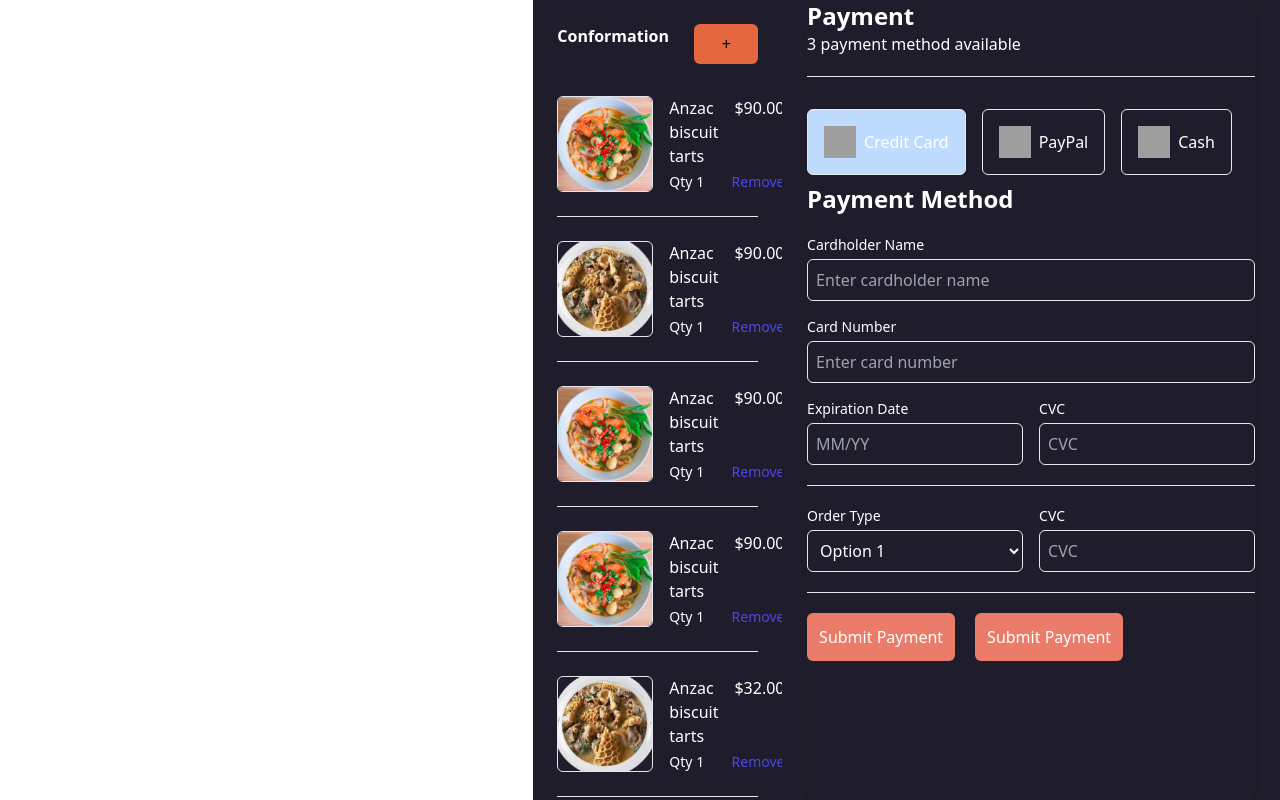
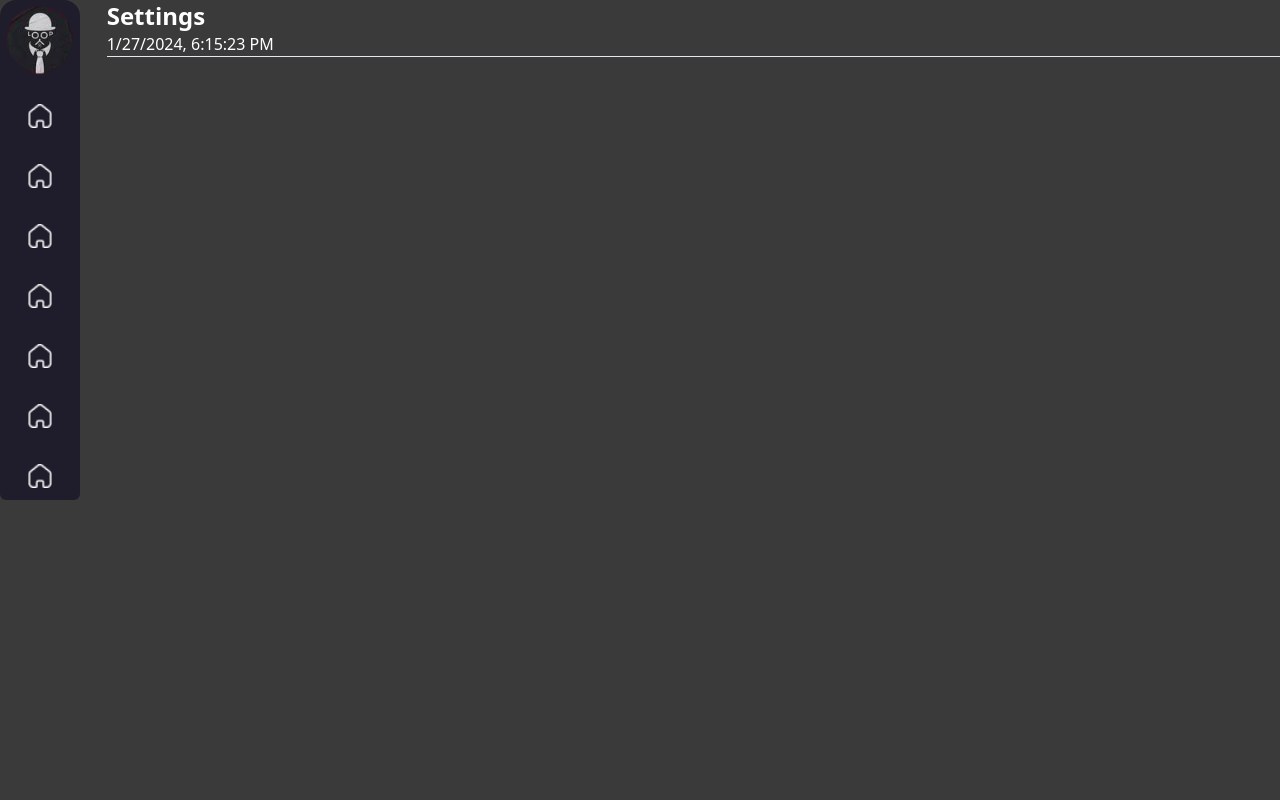
Before and after one commit to HarshanaSenadeera/POS_System_React_Loopy, a React (Create React App) app: page / in a window 1280 px wide. Built offline with nearby package versions, Linux system fonts and the light colour scheme; grey boxes are pictures that could not be loaded.

Commit message:
Start create setting component

```diff
--- a/package.json
+++ b/package.json
@@ -5,6 +5,7 @@
   "dependencies": {
     "@headlessui/react": "^1.7.18",
     "@heroicons/react": "^2.1.1",
+    "@react-icons/all-files": "^4.1.0",
     "@testing-library/jest-dom": "^5.17.0",
     "@testing-library/react": "^13.4.0",
     "@testing-library/user-event": "^13.5.0",
@@ -15,6 +16,7 @@
     "font-awesome": "^4.7.0",
     "react": "^18.2.0",
     "react-dom": "^18.2.0",
+    "react-icons": "^5.0.1",
     "react-router-dom": "^6.21.3",
     "react-scripts": "5.0.1",
     "typescript": "^4.9.5",
--- a/src/Component/Comformation/Comformation.tsx
+++ b/src/Component/Comformation/Comformation.tsx
@@ -1,6 +1,7 @@
 import {Fragment, useState} from "react";
 import Hot from "../../assests/Hot.png";
 import Cold from "../../assests/Cold.png";
+import { CiCreditCard1 } from "react-icons/ci";
 
 
 
@@ -312,13 +313,13 @@ export default function Conformation() {
                             </div>
                             <div>
                                 <label htmlFor="cvc" className="block text-sm font-medium text-white">
-                                    CVC
+                                    Table no.
                                 </label>
                                 <input
                                     type="text"
                                     id="cvc"
                                     className="mt-1 p-2 w-full border rounded-md bg-dishes"
-                                    placeholder="CVC"
+                                    placeholder="Table no."
                                     value={cvc}
                                     onChange={(e) => setCvc(e.target.value)}
                                     required
--- /dev/null
+++ b/src/Component/settings/settings.tsx
@@ -0,0 +1,79 @@
+import logo from "../../assests/logo new.png";
+import home from "../../assests/Home.png";
+import {useEffect, useState} from "react";
+
+export default function Settings() {
+
+    /*Set Date and time*/
+    const [currentDate, setCurrentDate] = useState(new Date());
+
+    useEffect(() => {
+        const intervalId = setInterval(() => {
+            setCurrentDate(new Date());
+        }, 1000); // Update every second
+
+        // Clear the interval when the component unmounts
+        return () => clearInterval(intervalId);
+    }, []);
+
+    return(
+
+        <div className="bg-customgray w-screen flex flex-wrap flex-shrink">
+
+            {/*Right content*/}
+            <div className="h-screen w-1/12">
+                {/* Logo */}
+                <div className="h-auto w-16 md:w-20 bg-customblack rounded-2xl flex flex-col flex-wrap">
+                    <img src={logo} className="items-center" alt="Logo"/>
+
+                    {/* Buttons */}
+                    <button
+                        className="h-10 md:h-12 w-full bg-customblack rounded-md mt-2 md:mt-3 flex items-center justify-evenly hover:bg-homeicon">
+                        <img src={home} alt="Home Icon" className="h-5 md:h-6 w-5 md:w-6"/>
+                    </button>
+                    <button
+                        className="h-10 md:h-12 w-full bg-customblack rounded-md mt-2 md:mt-3 flex items-center justify-evenly hover:bg-homeicon">
+                        <img src={home} alt="Home Icon" className="h-5 md:h-6 w-5 md:w-6"/>
+                    </button>
+                    <button
+                        className="h-10 md:h-12 w-full bg-customblack rounded-md mt-2 md:mt-3 flex items-center justify-evenly hover:bg-homeicon">
+                        <img src={home} alt="Home Icon" className="h-5 md:h-6 w-5 md:w-6"/>
+                    </button>
+                    <button
+                        className="h-10 md:h-12 w-full bg-customblack rounded-md mt-2 md:mt-3 flex items-center justify-evenly hover:bg-homeicon">
+                        <img src={home} alt="Home Icon" className="h-5 md:h-6 w-5 md:w-6"/>
+                    </button>
+                    <button
+                        className="h-10 md:h-12 w-full bg-customblack rounded-md mt-2 md:mt-3 flex items-center justify-evenly hover:bg-homeicon">
+                        <img src={home} alt="Home Icon" className="h-5 md:h-6 w-5 md:w-6"/>
+                    </button>
+                    <button
+                        className="h-10 md:h-12 w-full bg-customblack rounded-md mt-2 md:mt-3 flex items-center justify-evenly hover:bg-homeicon">
+                        <img src={home} alt="Home Icon" className="h-5 md:h-6 w-5 md:w-6"/>
+                    </button>
+                    <button
+                        className="h-10 md:h-12 w-full bg-customblack rounded-md mt-2 md:mt-3 flex items-center justify-evenly hover:bg-homeicon">
+                        <img src={home} alt="Home Icon" className="h-5 md:h-6 w-5 md:w-6"/>
+                    </button>
+                    {/* Repeat similar adjustments for other buttons */}
+                </div>
+            </div>
+
+            {/*Middle content*/}
+            <div className=" w-11/12 ">
+
+                <div className="flex flex-wrap">
+                    <h1 className="font-bold text-2xl text-white w-full md:w-auto mb-2 md:mb-0 md:mr-6">Settings</h1>
+
+                </div>
+
+                {/* Date and time */}
+                <div className="flex">
+                    <h3 className="text-white ">{currentDate.toLocaleString()}</h3>
+                </div>
+                <hr/>
+
+            </div>
+        </div>
+    );
+}
--- a/src/app/App.tsx
+++ b/src/app/App.tsx
@@ -4,15 +4,17 @@ import Product from "../Component/mainProducts/product";
 import SelectProducts from "../Component/selectedProducts/product";
 import Conformation from "../Component/Comformation/Comformation";
 import SelectBarTop from "../Component/selectBarTop/SelectBarTop";
+import Settings from "../Component/settings/settings";
 function App() {
   return (
    <>
 
-       {/*<Main/>*/}
+      {/* <Main/>*/}
     {/*   <Product/>*/}
       {/* <SelectProducts/>*/}
-       <Conformation/>
+      {/* <Conformation/>*/}
       {/* <SelectBarTop/>*/}
+       <Settings/>
    </>
   );
 }
```
Also changed, not shown: 1 other file (tests, documents, lock files or other folders).
